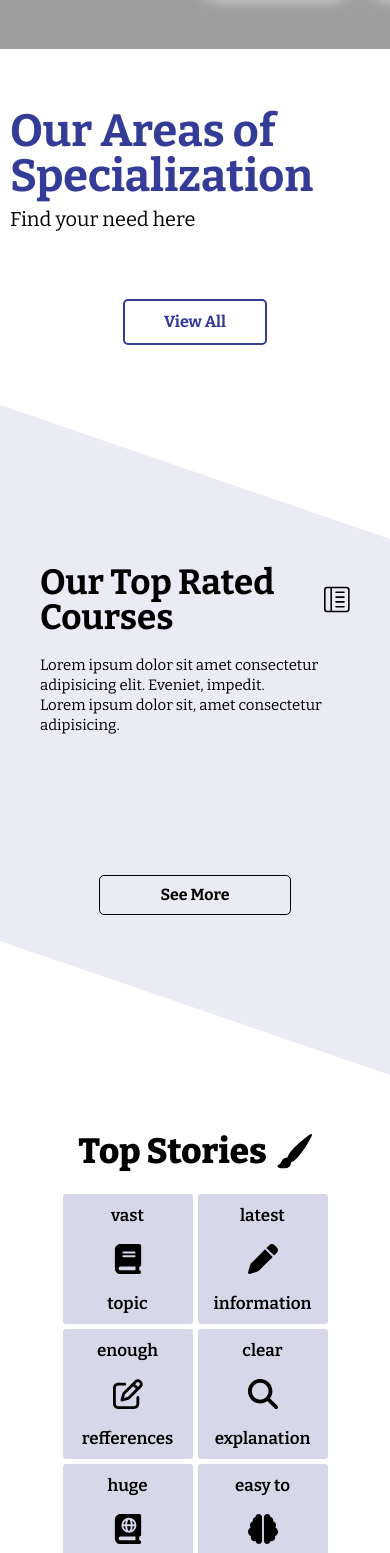
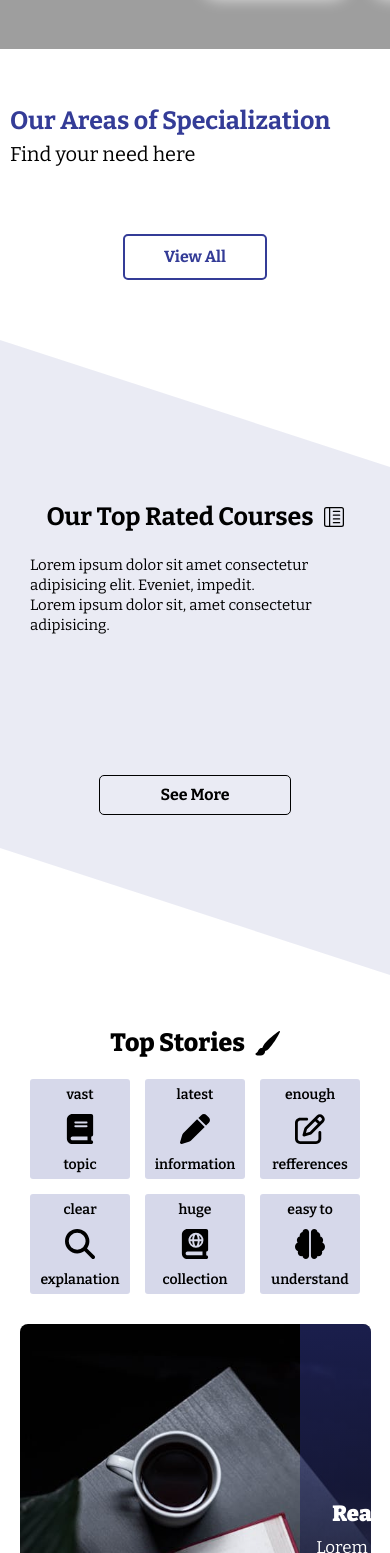
Before and after one commit to mahfuz-ta09/hibernet-fronend, a Next.js app: page / in a window 390 px wide. Shown: the part 795-2348 px from the top of the page. Built offline with nearby package versions, Linux system fonts and the light colour scheme; grey boxes are pictures that could not be loaded.

Commit message:
home header icon icon changed

```diff
--- a/src/css/home/BlogStories/BlogStories.css
+++ b/src/css/home/BlogStories/BlogStories.css
@@ -141,12 +141,19 @@
 }
 
 @media screen and (max-width:450px) {
-
     .home-blog-content-holder{
         width: 100%;
         margin: 2vh auto;
         grid-template-columns: unset;
-        gap:30px;
+    }
+
+    .home-feed-card{
+        width: 100px;
+        height: 100px;
+    }
+
+    .home-feed-card h1{
+        font-size: 14px;
     }
 
     .home-small-card{
@@ -154,9 +161,8 @@
         align-items: center;
         justify-content: center;
         flex-wrap: wrap;
-        gap:5px
+        gap:15px;
     }
-
 
     .home-blog-img-cont{
         width: 90%;
@@ -167,24 +173,9 @@
         padding: 0 15px;
     }
 
-    /* .show-item{
-        bottom: 0vh;
-    } */
+    .home-blog-header{
+        text-align: center;
+        font-size: 25px;
+    }
 
 }
-
-
-@media screen and (max-width:380px) {
-    .home-feed-card{
-        width: 100px;
-        height: 100px;
-    }
-
-    .home-feed-card h1{
-        font-size: 14px;
-    }
-    /* .show-item{
-        bottom: 0vh; */
-    /* } */
-
-}
--- a/src/css/home/FeedDetails/FeedDetails.css
+++ b/src/css/home/FeedDetails/FeedDetails.css
@@ -305,6 +305,10 @@
         background: #fff;
         color: #000;
     }
+    .home-feed-top{
+        font-size: 25px;
+    }
+
 
     @keyframes feedTag-4 {
         to{
--- a/src/css/home/Reviews/Reviews.css
+++ b/src/css/home/Reviews/Reviews.css
@@ -211,5 +211,7 @@
     }
 
 
-
+    .home-review-header-tag1{
+        font-size: 25px;
+    }
 }
--- a/src/css/home/Specialties/Specialties.css
+++ b/src/css/home/Specialties/Specialties.css
@@ -83,4 +83,10 @@
         padding: 10px;
     }
 
+    .specialities-header h1{
+        font-size: 25px;
+        line-height: 25px;
+        font-weight: 700;
+        color: #343c97;
+    }
 }
--- a/src/css/home/TopRatedCourse/TopRatedCourse.css
+++ b/src/css/home/TopRatedCourse/TopRatedCourse.css
@@ -34,9 +34,6 @@
     gap: 10px;
 }
 
-.ratedCourse-header-icon{
-    font-size: 35px;
-}
 .ratedCourse-header h1:hover .ratedCourse-header-icon{
     scale: 1.4;
     transition: .2s ease-in-out;
@@ -157,3 +154,23 @@
     font-weight: 700;
     border-radius: 5px;
 }
+
+
+@media screen and (max-width:450px) {
+    .ratedCourse-holder{
+        max-width: 1300px;
+        margin: 10px auto;
+        width: 100%;
+        height: auto;
+        padding: 130px 0px;
+        position: relative;
+    }
+
+    .ratedCourse-header h1{
+        font-size: 25px;
+    }
+
+    .ratedCourse-header-icon{
+        font-size: 20px;
+    }
+}
```
